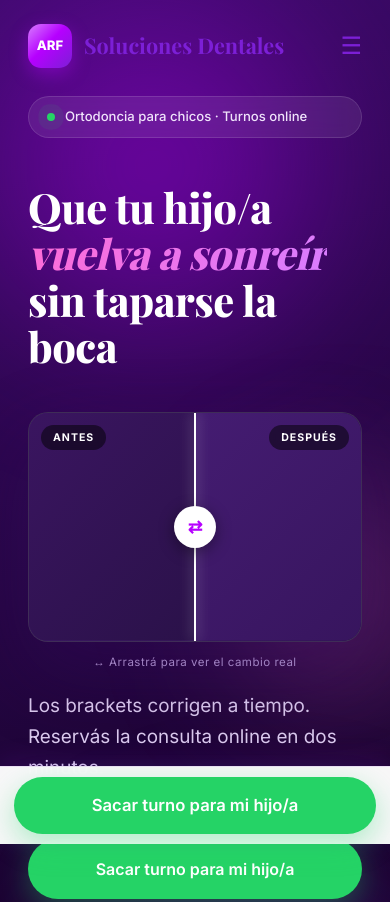
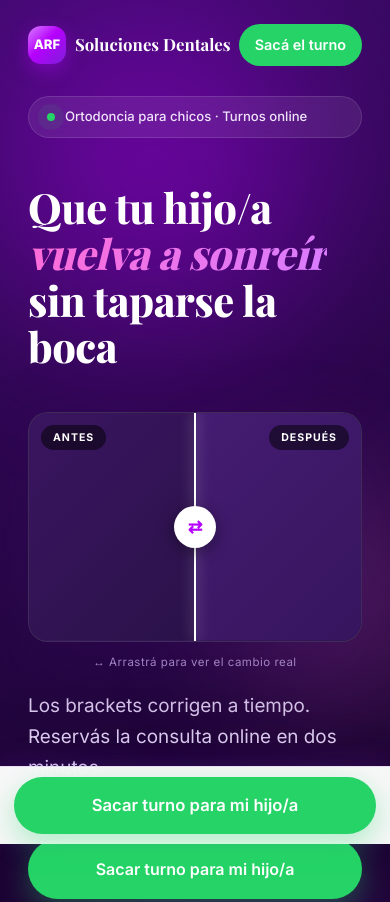
Before and after one commit to alejorojas1/arf-landing, a plain HTML site: page web/ortodoncia-ninos/index.html in a window 390 px wide. Shown: the top 902 px of the page. Drawn offline with nearby package versions, Linux system fonts and the light colour scheme; a web font is replaced by a local one.

Commit message:
web: menú legible en escritorio y botón de turno en el encabezado del celular (#11)
- Prótesis, ortodoncia y ortodoncia para chicos: en escritorio los enlaces del menú y el nombre eran violeta oscuro sobre fondo violeta (casi no se leían); ahora son blancos hasta que se baja.
- En celular el botón ☰ no hacía nada: se reemplaza por 'Sacá tu turno'.
- Home: en la tarjeta del turno el texto se pegaba al precio.


Claude-Session: https://claude.ai/code/session_01AnPxWzmo5L2b3c67nrXXpe

Co-authored-by: Claude <noreply@anthropic.com>

```diff
--- a/web/ortodoncia-ninos/index.html
+++ b/web/ortodoncia-ninos/index.html
@@ -73,6 +73,7 @@ a{color:inherit}
 .btn-glass:hover{background:rgba(255,255,255,.16);transform:translateY(-3px)}
 nav{position:fixed;top:0;left:0;right:0;z-index:200;transition:.4s var(--ease)}
 .nav-in{display:flex;justify-content:space-between;align-items:center;max-width:1200px;margin:0 auto;padding:24px 28px;transition:.4s var(--ease)}
+nav:not(.scrolled) .logo,nav:not(.scrolled) .nav-links a:not(.nav-cta){color:#fff}
 nav.scrolled{background:rgba(251,248,254,.82);backdrop-filter:blur(18px);border-bottom:1px solid var(--border)}
 nav.scrolled .nav-in{padding:14px 28px}
 .logo{display:flex;align-items:center;gap:12px;font-family:'Playfair Display',serif;font-size:1.35rem;font-weight:700;color:var(--violet)}
@@ -189,7 +190,7 @@ footer{background:var(--violet-ink);color:#B79ED6;padding:70px 0 34px}
     grid-template-areas:"badge" "h1" "ba" "lead" "cta" "stats"}
   .ha-h1{margin-bottom:2px}.ha-lead{margin-bottom:4px}.ha-stats{margin-top:8px}
   .hero-ba .ba-slider{flex:initial;height:auto;min-height:0;aspect-ratio:16/11;border-radius:20px}
-  .nav-links{display:none}.menu-t{display:block}
+  .nav-links a:not(.nav-cta){display:none}.nav-cta{padding:9px 16px;font-size:.85rem}.menu-t{display:none}.logo{font-size:1.05rem;gap:9px}.logo-icon{width:38px;height:38px}
   .rev-grid{columns:1}.foot{grid-template-columns:1fr;gap:30px}
   section{padding:72px 0}.hero{min-height:auto;padding:96px 0 40px}
 }
```
Also changed, not shown: web/index.html (+1 -1 lines), web/ortodoncia/index.html (+2 -1 lines), web/protesis/index.html (+2 -1 lines).
